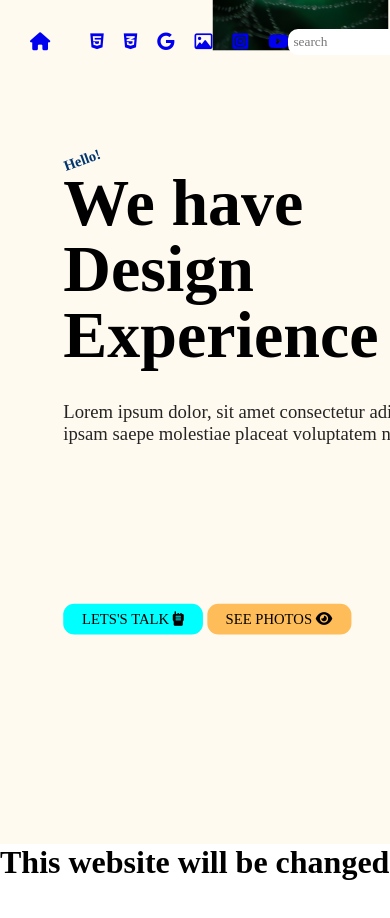
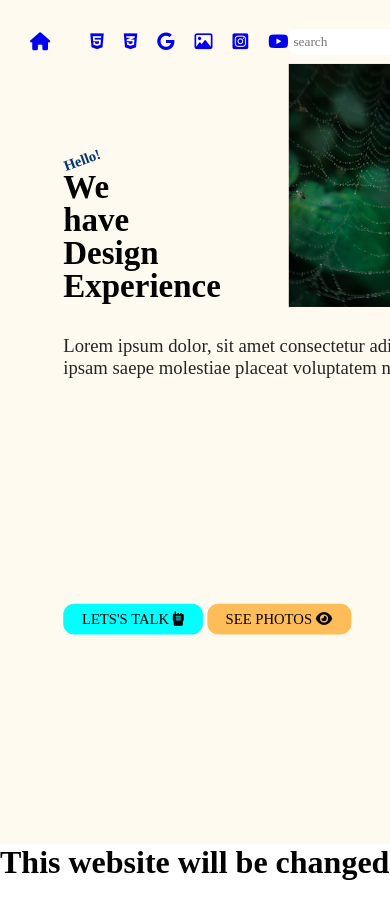
Before and after one commit to mrbot-apt/newwebpage, a plain HTML site: page index.html in a window 390 px wide. Shown: the top 918 px of the page. Drawn offline with Linux system fonts and the light colour scheme.

Commit message:
Update style.css

```diff
--- a/style.css
+++ b/style.css
@@ -121,3 +121,18 @@ html,body{
     background-color: indigo;
     border-top: 2px solid #000;
 }
+@media screen and (max-width: 600px) {
+    #text>h1{
+        font-size: 30px;
+        line-height: 1;
+        width: 22px;
+    }
+    #page>img{
+        position: absolute;
+        right: -22%;
+        top: 8%;
+        scale: 0.6;
+        transform: translateY(-35%);
+        width: 60%;
+    }
+}
```
